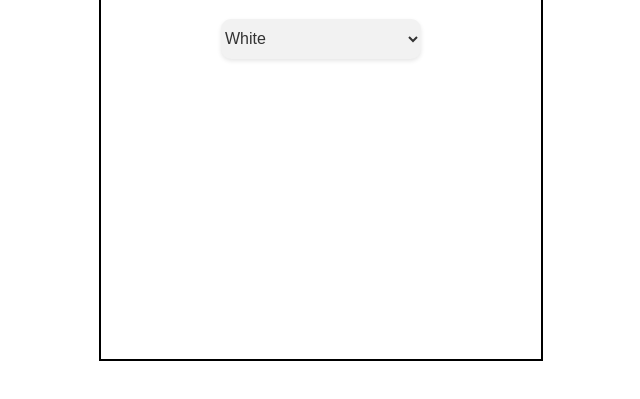
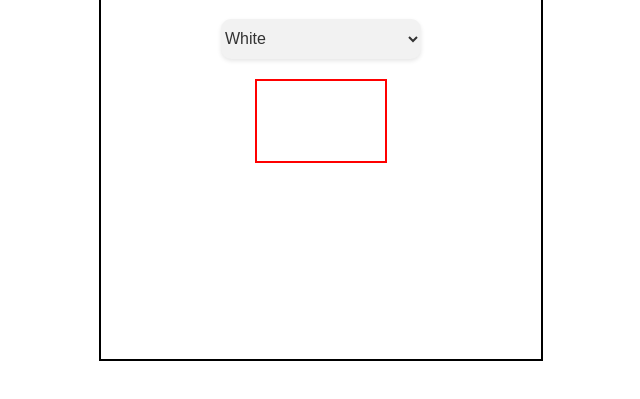
Before and after one commit to Tejas-Dherange/Cohort-1.0, a plain HTML site: page 09-week/Color challenge/index.html in a window 1280 px wide. Shown: the part 91-490 px from the top of the page, without its empty margins (319-959 px from the left). Drawn offline with Linux system fonts and the light colour scheme.

Commit message:
Optimized changes

```diff
--- a/09-week/Color challenge/index.html
+++ b/09-week/Color challenge/index.html
@@ -51,14 +51,19 @@ button{
     box-shadow: 0 2px 4px rgba(0, 0, 0, 0.1);
     cursor: pointer;
 }
+.card{
+    height: 10vh;
+    width: 10vw;
+    border: 2px solid red;
+}
     </style>
 </head>
 <body id="bd">
-    <div class="container">
+    <div class="container" >
         <h1 >Select a color</h1>
 
-        <select name="color"  title="colors" id="options">
-            <option value="White">White</option>
+        <select name="color"   title="colors" id="options">
+            <option  value="White">White</option>
             <option value="Red">Red</option>
             <option value="Green">Green</option>
             <option value="Purple">Purple</option>
@@ -70,6 +75,9 @@ button{
         <div class="buttons" id="buttons">
 
         </div>
+        <div class="card " draggable="true">
+
+        </div>
     </div>
     <script src="script.js"></script>
 </body>
```
